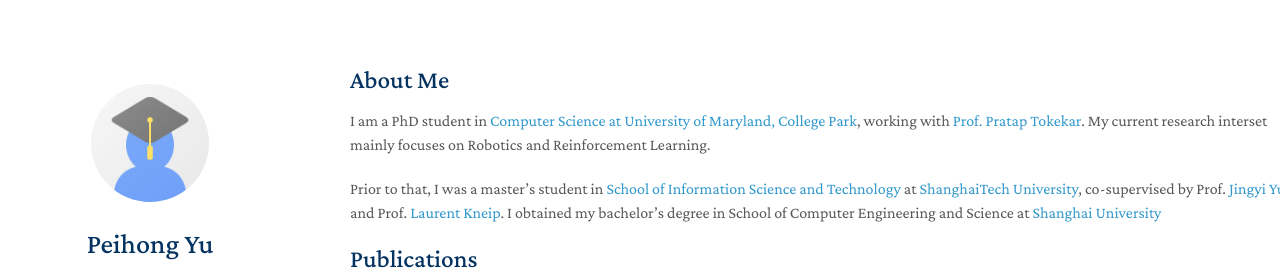
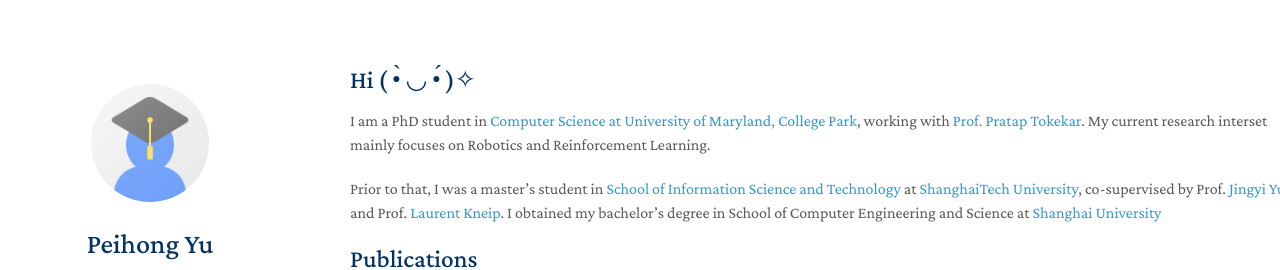
Before and after one commit to PeihongYu/peihongyu.com-neat, a Jekyll site: the page built from index.md, in a window 1280 px wide and 999 px high. Shown: the top 270 px of the window. Built offline with Jekyll 4.4.1, drawn with Linux system fonts in a browser that asks for light colours; nearby versions of some CDN libraries; a style sheet for code colours, icons or effects is not loaded; our own code applies the rules of GitHub Pages for plain Markdown files.

Commit message:
change admin

```diff
--- a/index.md
+++ b/index.md
@@ -2,7 +2,7 @@
 layout: homepage
 ---
 
-## About Me
+## Hi ( •̀ ◡ •́ )✧
 
 I am a PhD student in [Computer Science at University of Maryland, College Park]((https://www.cs.umd.edu/)), working with [Prof. Pratap Tokekar](https://tokekar.com/). My current research interset mainly focuses on Robotics and Reinforcement Learning.
 
```
